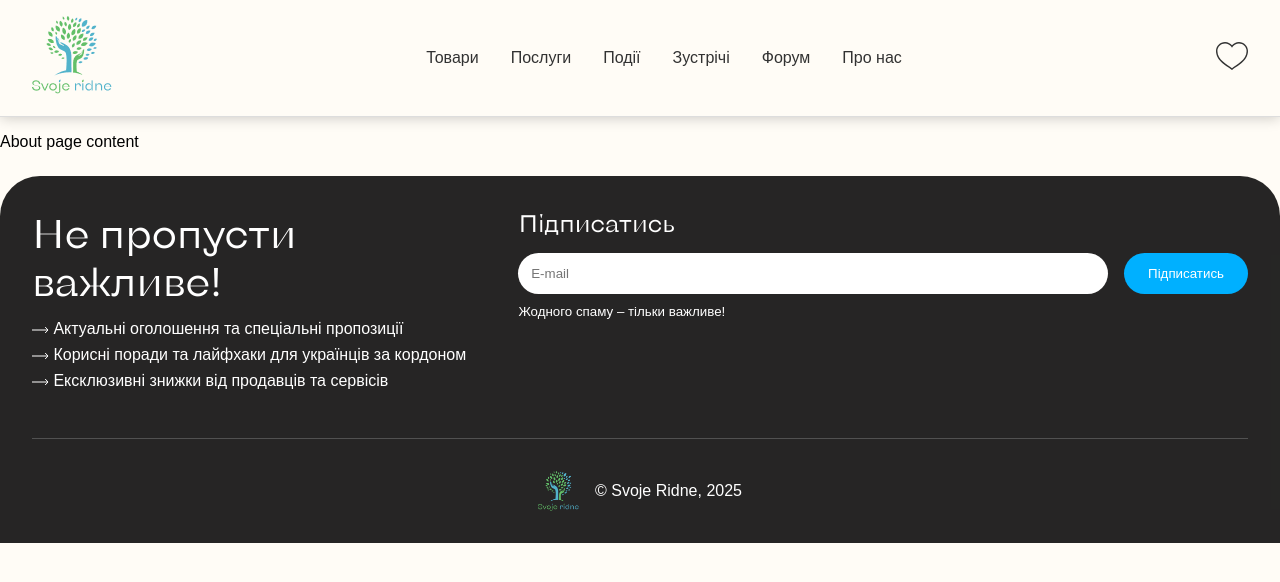
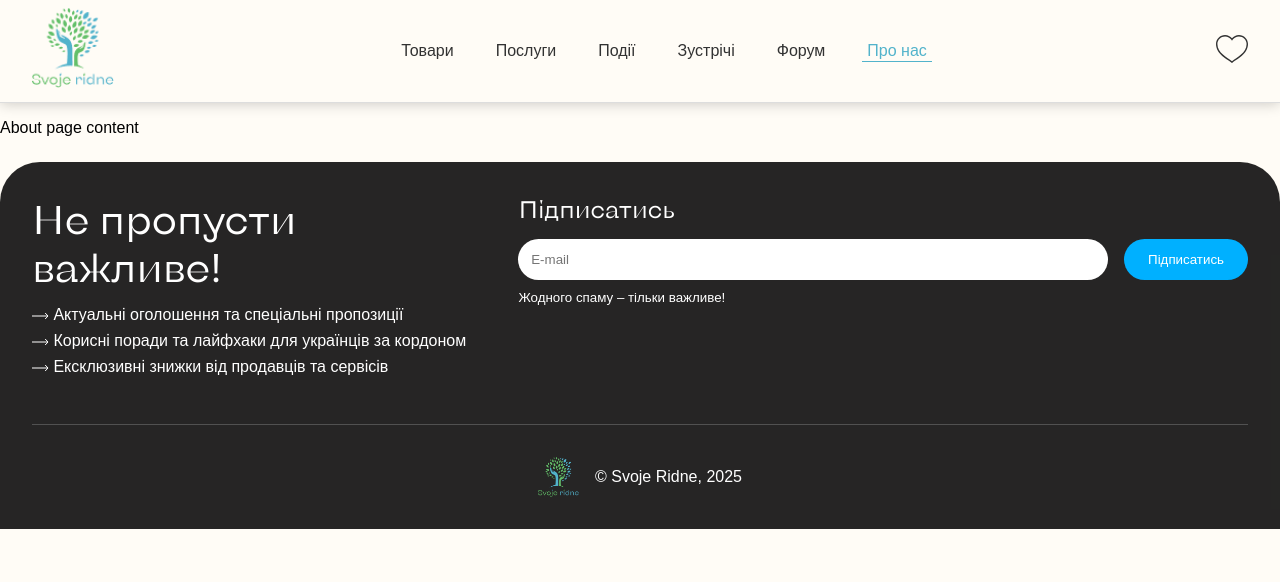
Before and after one commit to ViktorBykov/svoeridne-react, a React (Create React App) app: page /about/ in a window 1280 px wide. Shown: the top 582 px of the page. Built offline with nearby package versions, Linux system fonts and the light colour scheme; a web font is replaced by a local one.

Commit message:
modified header

```diff
--- a/src/app/app.css
+++ b/src/app/app.css
@@ -25,5 +25,5 @@ body {
   margin: 0;
 }
 html{
-  overflow-x: hidden;
+  /* overflow-x: hidden; */
 }
--- a/src/components/header/header.css
+++ b/src/components/header/header.css
@@ -2,7 +2,7 @@
   display: flex;
   justify-content: space-between;
   align-items: center;
-  padding: 1rem 2rem;
+  padding: 0.5rem 2rem;
   border-bottom: 1px solid #ddd;
   position: relative;
   z-index: 1000;
@@ -10,6 +10,27 @@
   box-shadow: 0px 1px 13px 0px rgba(0,0,0,0.2);
   -webkit-box-shadow: 0px 1px 13px 0px rgba(0,0,0,0.2);
   -moz-box-shadow: 0px 1px 13px 0px rgba(0,0,0,0.2);
+    background-color: #FFFCF6;
+  position: sticky;
+  top: 0;
+  z-index: 10;
+  min-height: 84px;
+}
+
+.header.scrolled {
+  min-height: 50px;
+  /* height: 15px; */
+}
+
+.header .logo{
+  width: 80px;
+}
+.header img{
+  height: 80px;
+  transition: all 0.3s ease;
+}
+.header.scrolled .logo img{
+  height: 45px;
 }
 
 .logo {
@@ -29,7 +50,14 @@ a.navLink {
   text-decoration: none;
   color: #323232;
   transition: color 0.3s ease;
+  padding: 0 5px 2px;
 }
+
+a.navLink.active {
+  color: #52B3CB;
+  border-bottom: 1px solid #52B3CB;
+}
+
 a.navLink:hover {
   color: #52B3CB;
 }
--- a/src/components/header/header.jsx
+++ b/src/components/header/header.jsx
@@ -1,20 +1,23 @@
-import React from "react";
-import { Link, useLocation } from "react-router-dom";
+import React  from "react";
+import { NavLink, useLocation } from "react-router-dom";
+
 import "./header.css";
+
 import logo from "../../assets/logo.png";
 
 
 const Header = () => {
   const location = useLocation();
   const isHomePage = location.pathname === "/";
+  const navLinkClassName = ({ isActive }) => "navLink" + (isActive ? " active" : "")
 
   return (
     <header className="header">
       {!isHomePage ? (
         <div className="logo">
-          <Link to="/">
+          <NavLink to="/">
             <img src={logo} alt="Logo" />
-          </Link>
+          </NavLink>
         </div>
         ) :
         <img src={logo} alt="Logo" />
@@ -22,22 +25,22 @@ const Header = () => {
       <nav className="nav">
         <ul className="navList">
           <li className="navItem">
-            <Link to="/products/" className="navLink">Товари</Link>
+            <NavLink to="/products/" className={navLinkClassName}>Товари</NavLink>
           </li>
           <li className="navItem">
-            <Link to="/services/" className="navLink">Послуги</Link>
+            <NavLink to="/services/" className={navLinkClassName}>Послуги</NavLink>
           </li>
           <li className="navItem">
-            <Link to="/events/" className="navLink">Події</Link>
+            <NavLink to="/events/" className={navLinkClassName}>Події</NavLink>
           </li>
           <li className="navItem">
-            <Link to="/meetings/" className="navLink">Зустрічі</Link>
+            <NavLink to="/meetings/" className={navLinkClassName}>Зустрічі</NavLink>
           </li>
           <li className="navItem">
-            <Link to="/forum/" className="navLink">Форум</Link>
+            <NavLink to="/forum/" className={navLinkClassName}>Форум</NavLink>
           </li>
           <li className="navItem">
-            <Link to="/about/" className="navLink">Про нас</Link>
+            <NavLink to="/about/" className={navLinkClassName}>Про нас</NavLink>
           </li>
         </ul>
       </nav>
```
